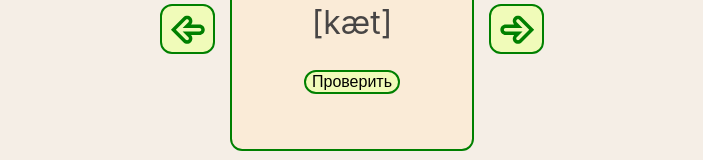
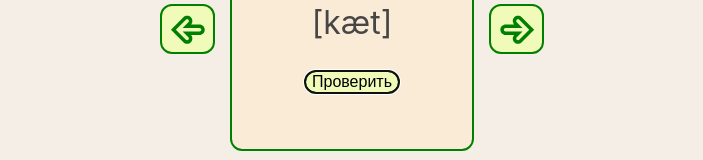
Before and after one commit to EvgeniyaKalinichenko/Language-app, a React (Create React App) app in the folder language-app/: page /cards_test in a window 1280 px wide. Shown: the part 371-531 px from the top of the page, without its empty margins (288-991 px from the left). Built offline with nearby package versions, Linux system fonts and the light colour scheme.

Commit message:
Add focus on button

```diff
--- a/language-app/src/components/CardComponent.jsx
+++ b/language-app/src/components/CardComponent.jsx
@@ -1,4 +1,5 @@
 import styles from "./Card.module.css";
+import { useRef, useEffect } from "react";
 
 const CardComponent = ({
   english,
@@ -6,7 +7,15 @@ const CardComponent = ({
   russian,
   btnClicked,
   showTranslation,
+  position,
 }) => {
+  const checkButtonRef = useRef(null);
+
+  useEffect(() => {
+    console.log("positions", position);
+    checkButtonRef.current.focus();
+  }, [position]);
+
   return (
     <div className={styles.cardContainer}>
       <div english={english} className="englishWord">
@@ -15,7 +24,11 @@ const CardComponent = ({
       <div className="transcription">{transcription}</div>
       {showTranslation && <div className="russianWord">{russian}</div>}
       {!showTranslation && (
-        <button className={styles.checkButton} onClick={btnClicked}>
+        <button
+          ref={checkButtonRef}
+          className={styles.checkButton}
+          onClick={btnClicked}
+        >
           Проверить
         </button>
       )}
```
